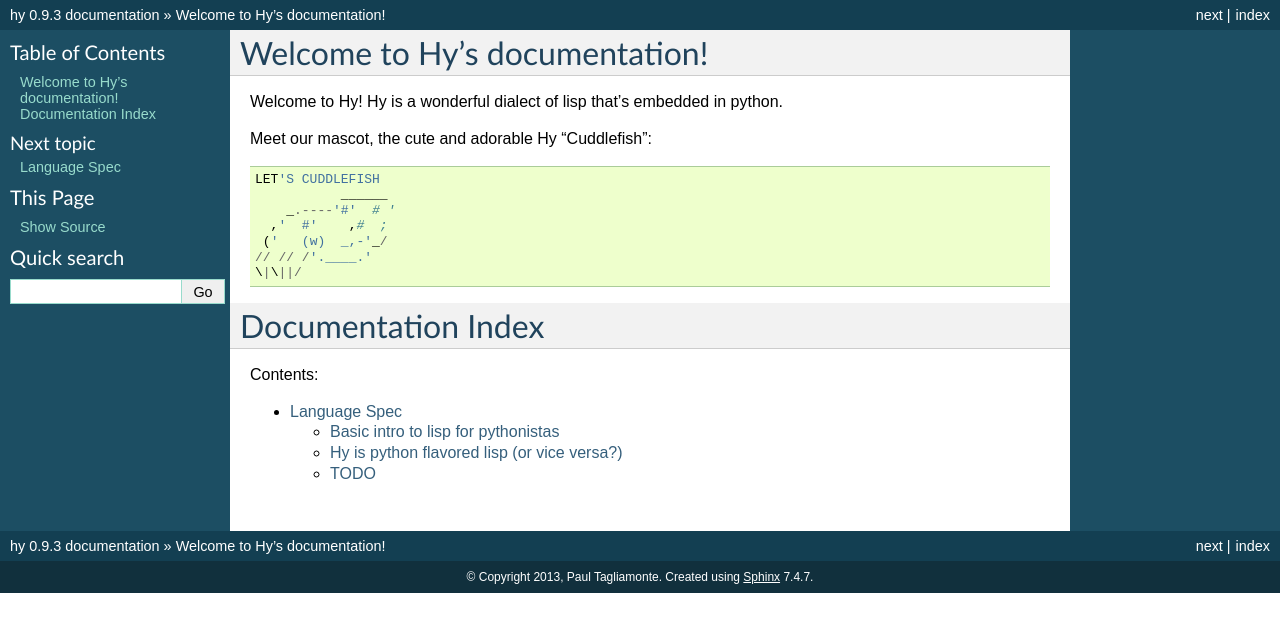
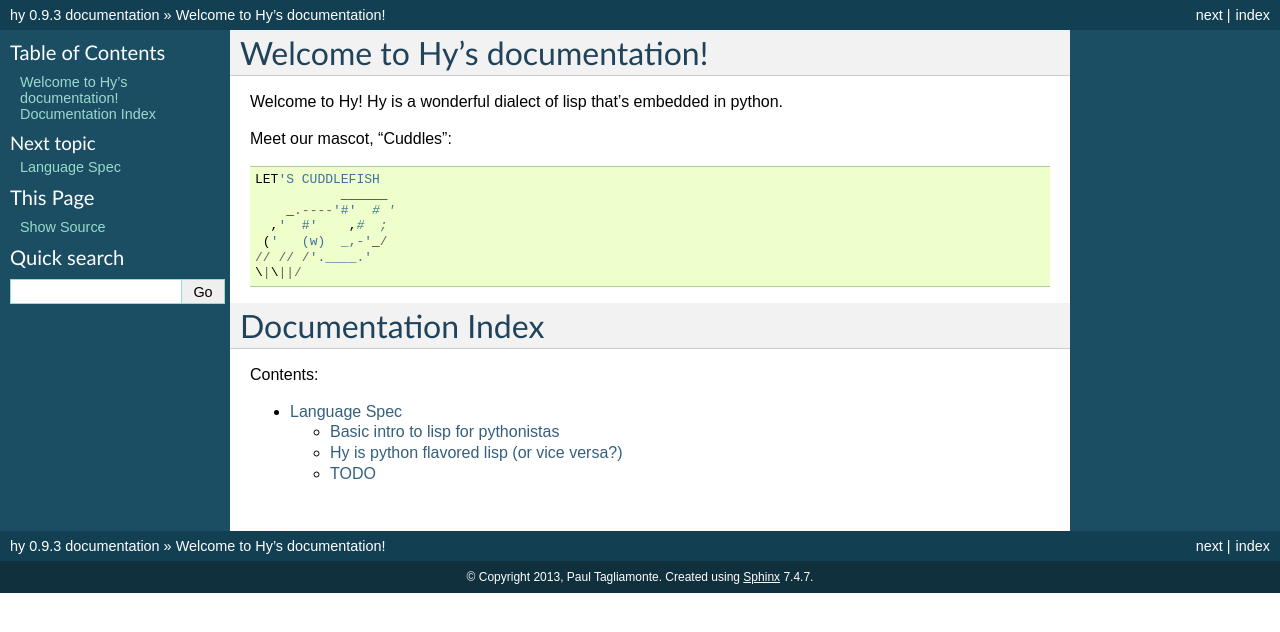
Before and after one commit to hylang/hy, a Sphinx documentation site: the page built from docs/index.rst, in a window 1280 px wide. Shown: the top 632 px of the page. Built offline with Sphinx 7.4.7, drawn with Linux system fonts in a browser that asks for light colours.

Commit message:
Refer to the mascot by name!

```diff
--- a/docs/index.rst
+++ b/docs/index.rst
@@ -3,7 +3,7 @@ Welcome to Hy's documentation!
 
 Welcome to Hy!  Hy is a wonderful dialect of lisp that's embedded in python.
 
-Meet our mascot, the cute and adorable Hy "Cuddlefish"::
+Meet our mascot, "Cuddles"::
 
   LET'S CUDDLEFISH
              ______
```
